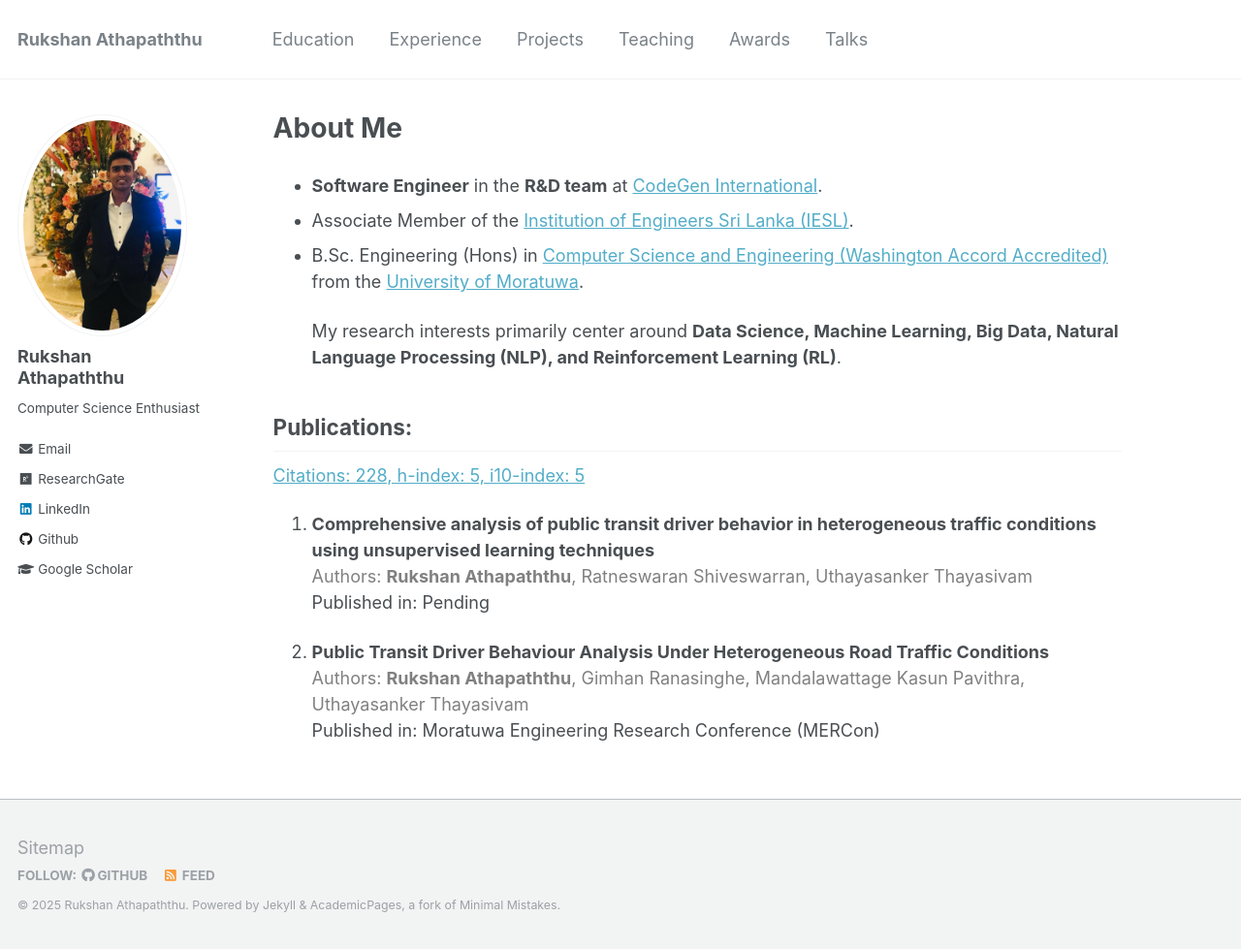
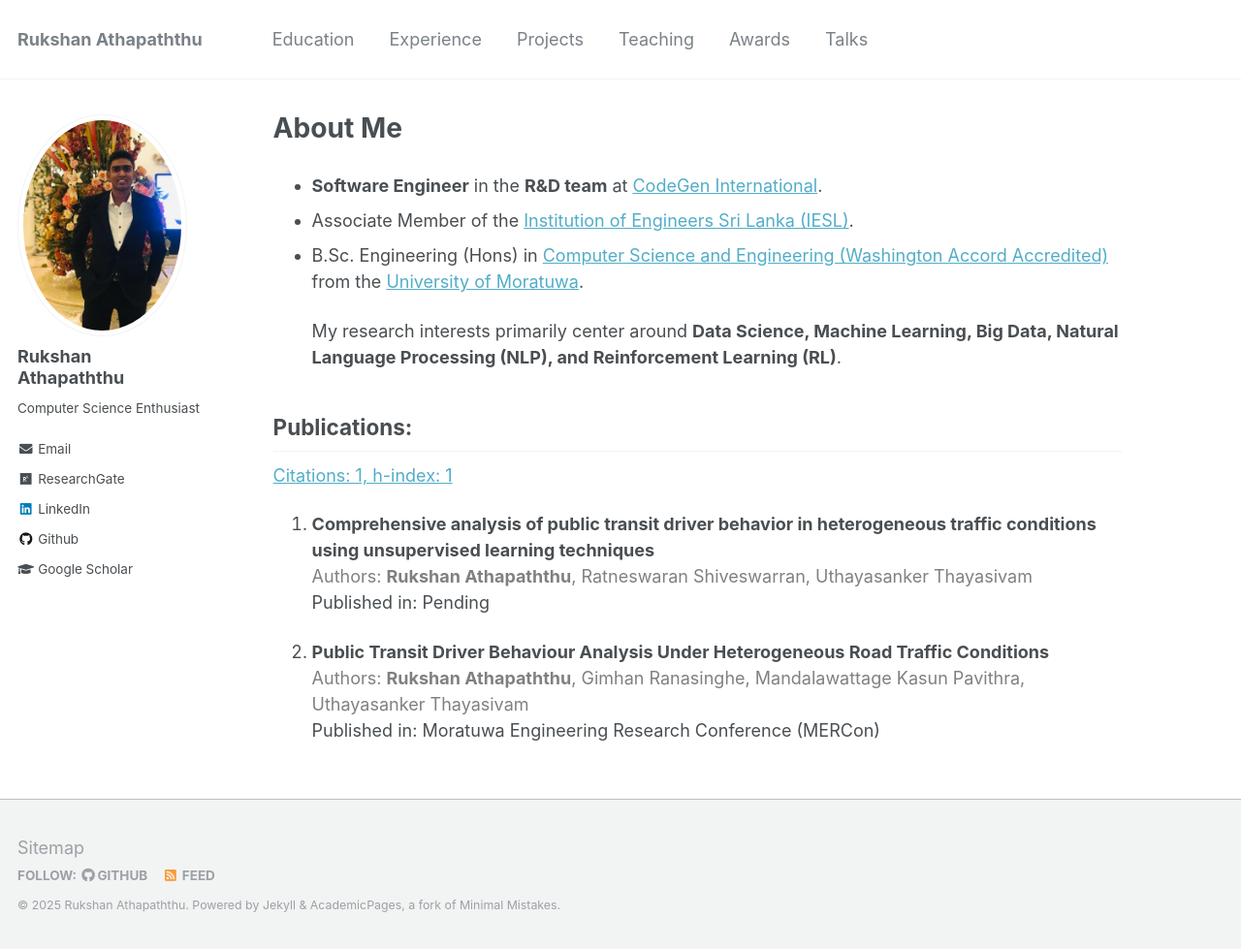
Before and after one commit to athapaththuamsrb/athapathtuamsrb.github.io, a Jekyll site: the page built from _pages/about.md, in a window 1280 px wide and 979 px high. Shown: the whole window at 97% size. Built offline with Jekyll 4.4.1, drawn with Linux system fonts in a browser that asks for light colours.

Commit message:
update the h index score and other relavent values

```diff
--- a/_pages/about.md
+++ b/_pages/about.md
@@ -16,7 +16,7 @@ redirect_from:
 
 ## Publications:
 
-[Citations: 228, h-index: 5, i10-index: 5](https://scholar.google.com/citations?user=p_fJiXwAAAAJ&hl)
+[Citations: 1, h-index: 1](https://scholar.google.com/citations?user=gB08xrMAAAAJ&hl)
 
 1. **Comprehensive analysis of public transit driver behavior in heterogeneous traffic conditions using unsupervised learning techniques**
    <span style="color:gray;">Authors: **Rukshan Athapaththu**, Ratneswaran Shiveswarran, Uthayasanker Thayasivam</span>
```
